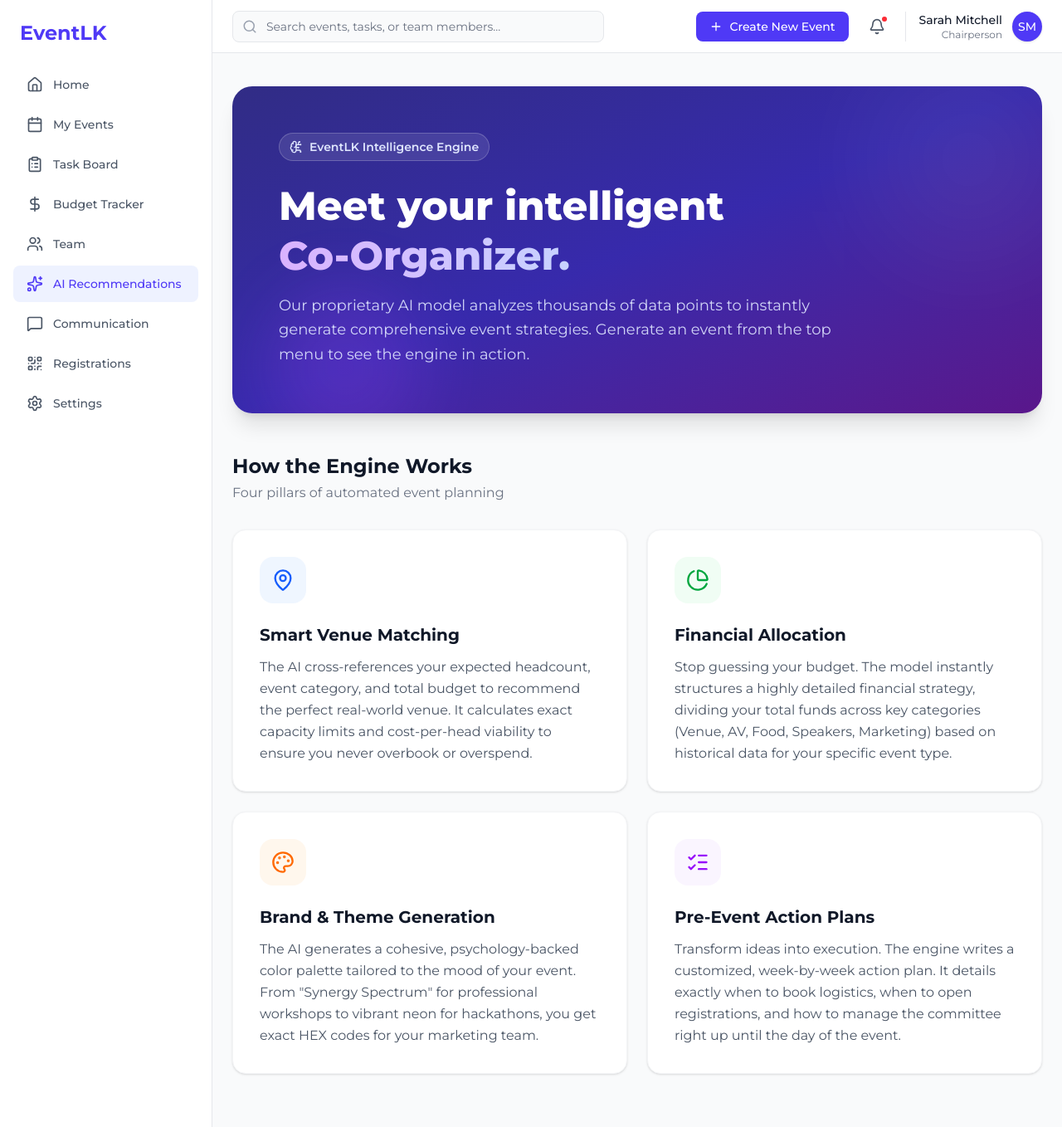
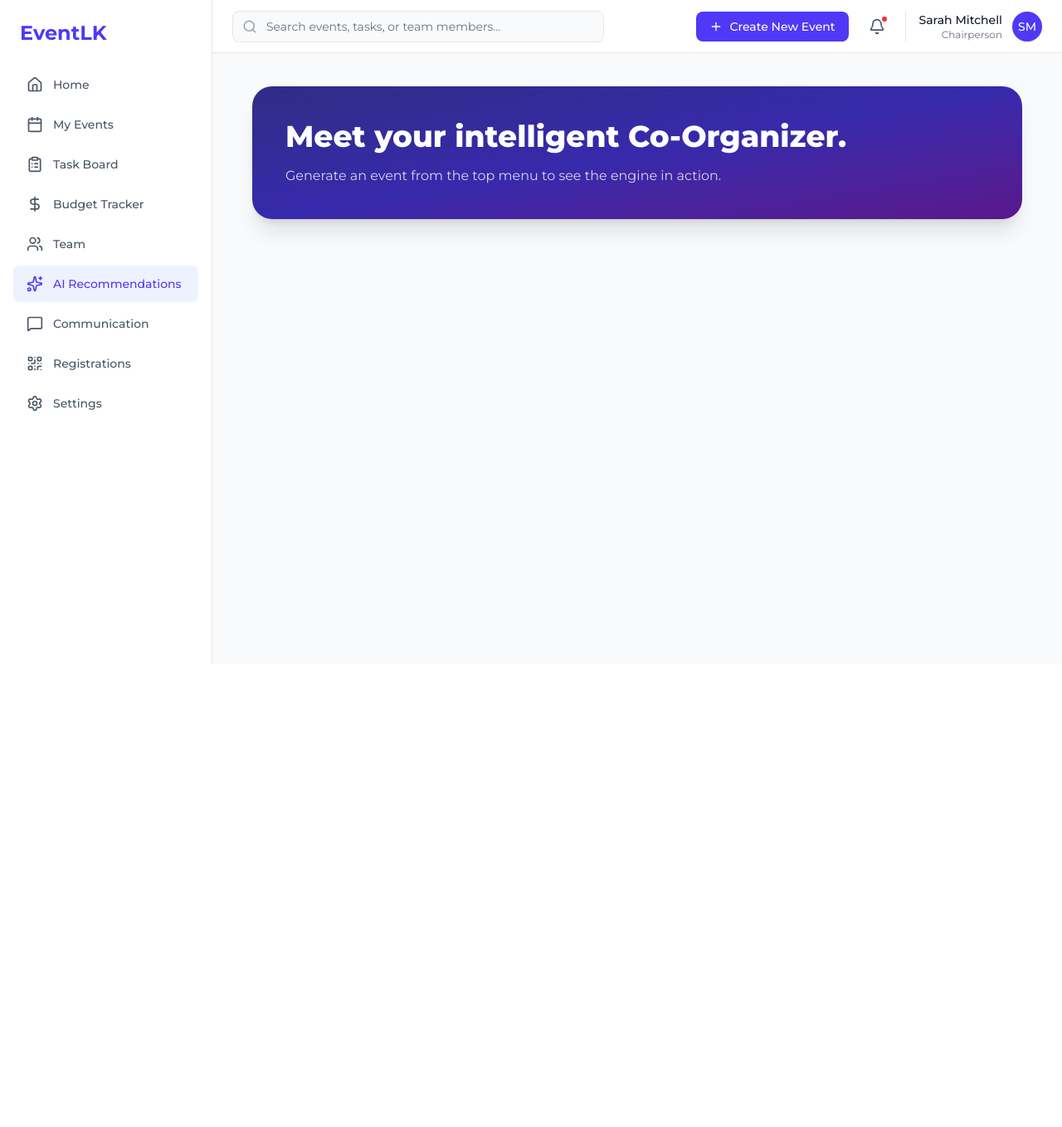
Before and after one commit to muhamed-zumair/Project-Eventlk, a Next.js app in the folder frontend/: page /ai-recommendations in a window 1280 px wide. Shown: the whole page at 83% size. After the commit the page ends 800 px from the top, so only its background shows below. Built offline with nearby package versions, Linux system fonts and the light colour scheme.

Commit message:
implemented ai plan to be flowed from top bar page to ai recommendation page

```diff
--- a/frontend/src/app/(dashboard)/ai-recommendations/page.tsx
+++ b/frontend/src/app/(dashboard)/ai-recommendations/page.tsx
@@ -1,93 +1,156 @@
 "use client";
 
+import React, { useState, useEffect } from 'react';
 import {
   Sparkles, MapPin, PieChart, Palette,
-  ListChecks, BrainCircuit, Zap
+  ListChecks, BrainCircuit, Zap, DollarSign, Check
 } from "lucide-react";
+import { PieChart as ReChart, Pie, Cell, ResponsiveContainer } from 'recharts';
 
 export default function AIRecommendationsPage() {
+  const [draft, setDraft] = useState<any>(null);
+
+  useEffect(() => {
+    const savedDraft = localStorage.getItem("aiDraft");
+    if (savedDraft) {
+      setDraft(JSON.parse(savedDraft));
+    }
+  }, []);
+
+  const handleConfirmEvent = async () => {
+    // Logic to save draft to DB will go here later
+    alert("Draft saved to Database! Event Created.");
+    localStorage.removeItem("aiDraft");
+    window.location.href = "/";
+  };
+
+  const COLORS = ['#3b82f6', '#ef4444', '#10b981', '#a855f7', '#f59e0b', '#06b6d4'];
+
+  // 1. If no draft exists, show the original "How it Works" UI
+  if (!draft) {
     return (
-    <div className="space-y-8 max-w-6xl mx-auto h-full flex flex-col pt-4">
+      <div className="space-y-8 max-w-6xl mx-auto h-full flex flex-col pt-4 px-6">
+        <div className="bg-gradient-to-br from-indigo-900 via-indigo-800 to-purple-900 rounded-3xl p-10 text-white shadow-xl">
+           <h1 className="text-4xl font-extrabold mb-4">Meet your intelligent Co-Organizer.</h1>
+           <p className="opacity-80">Generate an event from the top menu to see the engine in action.</p>
+        </div>
+        {/* ... Rest of your original "How it Works" grid goes here ... */}
+      </div>
+    );
+  }
 
-      {/* Hero Section */}
-      <div className="bg-gradient-to-br from-indigo-900 via-indigo-800 to-purple-900 rounded-3xl p-10 md:p-14 text-white shadow-xl relative overflow-hidden">
-        {/* Abstract background decorations */}
-        <div className="absolute top-0 right-0 -mt-10 -mr-10 w-64 h-64 bg-white opacity-5 rounded-full blur-3xl"></div>
-        <div className="absolute bottom-0 left-10 -mb-10 w-48 h-48 bg-purple-500 opacity-20 rounded-full blur-2xl"></div>
+  // 2. If a draft exists, show the AI Output UI
+  return (
+    <div className="space-y-8 max-w-6xl mx-auto h-full flex flex-col pt-4 px-6 pb-20">
 
-        <div className="relative z-10 max-w-3xl">
-          <div className="inline-flex items-center gap-2 px-3 py-1.5 rounded-full bg-white/10 border border-white/20 text-indigo-100 text-sm font-semibold mb-6 backdrop-blur-sm">
-            <BrainCircuit size={16} /> EventLK Intelligence Engine
+      {/* Header with Title and Budget Summary */}
+      <div className="flex flex-col md:flex-row justify-between items-end gap-4 border-b pb-6">
+        <div>
+          <h1 className="text-3xl font-bold text-gray-900 flex items-center gap-3">
+            <Sparkles className="text-indigo-600" /> AI Event Draft: {draft.title}
+          </h1>
+          <p className="text-gray-500 mt-2">Recommended Strategy for {draft.headcount} attendees</p>
         </div>
-          <h1 className="text-4xl md:text-5xl font-extrabold mb-4 leading-tight">
-            Meet your intelligent <br/>
-            <span className="text-transparent bg-clip-text bg-gradient-to-r from-purple-300 to-indigo-200">
-              Co-Organizer.
-            </span>
-          </h1>
-          <p className="text-indigo-100/90 text-lg leading-relaxed max-w-2xl">
-            Our proprietary AI model analyzes thousands of data points to instantly generate comprehensive event strategies. Generate an event from the top menu to see the engine in action.
-          </p>
+        <div className="bg-indigo-50 px-6 py-3 rounded-2xl border border-indigo-100 text-right">
+          <p className="text-xs font-bold text-indigo-600 uppercase tracking-widest">Total Budget</p>
+          <p className="text-2xl font-black text-gray-900">LKR {draft.totalBudget.toLocaleString()}</p>
         </div>
       </div>
 
-      {/* Title for features */}
-      <div className="pt-4 flex items-center justify-between">
-        <div>
-          <h2 className="text-2xl font-bold text-gray-900">How the Engine Works</h2>
-          <p className="text-gray-500 mt-1">Four pillars of automated event planning</p>
+      <div className="grid grid-cols-1 lg:grid-cols-3 gap-8">
+
+        {/* Left Column: Venue & Budget */}
+        <div className="lg:col-span-2 space-y-8">
+
+          {/* Venue Card */}
+          <div className="bg-white border border-gray-100 rounded-3xl p-8 shadow-sm">
+            <div className="flex items-center gap-3 mb-6">
+              <div className="p-2 bg-blue-50 text-blue-600 rounded-lg"><MapPin size={20} /></div>
+              <h3 className="text-xl font-bold text-gray-900">Recommended Venue</h3>
+            </div>
+            <div className="bg-blue-50/50 p-6 rounded-2xl border border-blue-100">
+              <h4 className="text-2xl font-bold text-blue-900">{draft.venue}</h4>
+              <p className="text-blue-700 mt-1">Capacity optimized for {draft.headcount} people.</p>
             </div>
           </div>
 
-      {/* Core Capabilities Grid */}
-      <div className="grid grid-cols-1 md:grid-cols-2 gap-6 pb-10">
-
-        {/* Capability 1: Venue */}
-        <div className="bg-white border border-gray-100 rounded-2xl p-8 shadow-sm hover:shadow-md transition-shadow group">
-          <div className="w-14 h-14 bg-blue-50 text-blue-600 rounded-2xl flex items-center justify-center mb-6 group-hover:scale-110 transition-transform">
-            <MapPin size={28} />
-          </div>
-          <h3 className="text-xl font-bold text-gray-900 mb-3">Smart Venue Matching</h3>
-          <p className="text-gray-600 leading-relaxed">
-            The AI cross-references your expected headcount, event category, and total budget to recommend the perfect real-world venue. It calculates exact capacity limits and cost-per-head viability to ensure you never overbook or overspend.
-          </p>
+          {/* Budget Allocation List & Chart */}
+          <div className="bg-white border border-gray-100 rounded-3xl p-8 shadow-sm">
+             <div className="flex items-center gap-3 mb-8">
+              <div className="p-2 bg-green-50 text-green-600 rounded-lg"><PieChart size={20} /></div>
+              <h3 className="text-xl font-bold text-gray-900">Suggested Budget Allocation</h3>
             </div>
 
-        {/* Capability 2: Budget */}
-        <div className="bg-white border border-gray-100 rounded-2xl p-8 shadow-sm hover:shadow-md transition-shadow group">
-          <div className="w-14 h-14 bg-green-50 text-green-600 rounded-2xl flex items-center justify-center mb-6 group-hover:scale-110 transition-transform">
-            <PieChart size={28} />
+            <div className="grid grid-cols-1 md:grid-cols-2 gap-8 items-center">
+              <div className="space-y-4">
+                {draft.budgetAllocation.map((item: any, i: number) => (
+                  <div key={i} className="flex justify-between items-center p-3 bg-gray-50 rounded-xl">
+                    <span className="font-medium text-gray-700">{item.name}</span>
+                    <span className="font-bold text-gray-900">LKR {item.value.toLocaleString()}</span>
                   </div>
-          <h3 className="text-xl font-bold text-gray-900 mb-3">Financial Allocation</h3>
-          <p className="text-gray-600 leading-relaxed">
-            Stop guessing your budget. The model instantly structures a highly detailed financial strategy, dividing your total funds across key categories (Venue, AV, Food, Speakers, Marketing) based on historical data for your specific event type.
-          </p>
+                ))}
+              </div>
+              <div className="h-48">
+                <ResponsiveContainer width="100%" height="100%">
+                  <ReChart>
+                    <Pie data={draft.budgetAllocation} innerRadius={60} outerRadius={80} dataKey="value" stroke="none">
+                      {draft.budgetAllocation.map((_:any, i:number) => <Cell key={i} fill={COLORS[i % COLORS.length]} />)}
+                    </Pie>
+                  </ReChart>
+                </ResponsiveContainer>
+              </div>
+            </div>
+          </div>
         </div>
 
-        {/* Capability 3: Branding */}
-        <div className="bg-white border border-gray-100 rounded-2xl p-8 shadow-sm hover:shadow-md transition-shadow group">
-          <div className="w-14 h-14 bg-orange-50 text-orange-500 rounded-2xl flex items-center justify-center mb-6 group-hover:scale-110 transition-transform">
-            <Palette size={28} />
+        {/* Right Column: Theme & Actions */}
+        <div className="space-y-8">
+
+          {/* Theme Card */}
+          <div className="bg-white border border-gray-100 rounded-3xl p-8 shadow-sm">
+            <div className="flex items-center gap-3 mb-6">
+              <div className="p-2 bg-orange-50 text-orange-600 rounded-lg"><Palette size={20} /></div>
+              <h3 className="text-xl font-bold text-gray-900">AI Color Theme</h3>
             </div>
-          <h3 className="text-xl font-bold text-gray-900 mb-3">Brand & Theme Generation</h3>
-          <p className="text-gray-600 leading-relaxed">
-            The AI generates a cohesive, psychology-backed color palette tailored to the mood of your event. From "Synergy Spectrum" for professional workshops to vibrant neon for hackathons, you get exact HEX codes for your marketing team.
-          </p>
+            <p className="font-bold text-gray-800">"{draft.theme.name}"</p>
+            <div className="flex gap-3 mt-4">
+              <div className="w-10 h-10 rounded-full" style={{backgroundColor: draft.theme.primary}}></div>
+              <div className="w-10 h-10 rounded-full" style={{backgroundColor: draft.theme.secondary}}></div>
+              <div className="w-10 h-10 rounded-full" style={{backgroundColor: draft.theme.accent}}></div>
+            </div>
           </div>
 
-        {/* Capability 4: Planning */}
-        <div className="bg-white border border-gray-100 rounded-2xl p-8 shadow-sm hover:shadow-md transition-shadow group">
-          <div className="w-14 h-14 bg-purple-50 text-purple-600 rounded-2xl flex items-center justify-center mb-6 group-hover:scale-110 transition-transform">
-            <ListChecks size={28} />
+          {/* Planning Card */}
+          <div className="bg-white border border-gray-100 rounded-3xl p-8 shadow-sm">
+             <div className="flex items-center gap-3 mb-6">
+              <div className="p-2 bg-purple-50 text-purple-600 rounded-lg"><ListChecks size={20} /></div>
+              <h3 className="text-xl font-bold text-gray-900">Action Plan</h3>
             </div>
-          <h3 className="text-xl font-bold text-gray-900 mb-3">Pre-Event Action Plans</h3>
-          <p className="text-gray-600 leading-relaxed">
-            Transform ideas into execution. The engine writes a customized, week-by-week action plan. It details exactly when to book logistics, when to open registrations, and how to manage the committee right up until the day of the event.
-          </p>
+            <div className="space-y-4">
+              {draft.plan.map((step: string, i: number) => (
+                <div key={i} className="flex gap-3 text-sm text-gray-600">
+                  <Check size={16} className="text-green-500 mt-1 shrink-0" /> {step}
+                </div>
+              ))}
+            </div>
           </div>
 
+          {/* Final Action Button */}
+          <button
+            onClick={handleConfirmEvent}
+            className="w-full bg-indigo-600 text-white py-4 rounded-2xl font-bold shadow-lg hover:bg-indigo-700 transition transform hover:-translate-y-1"
+          >
+            Confirm & Create Event
+          </button>
+
+          <button
+            onClick={() => { localStorage.removeItem("aiDraft"); setDraft(null); }}
+            className="w-full text-gray-400 text-sm hover:text-gray-600"
+          >
+            Discard Draft
+          </button>
         </div>
-
+      </div>
     </div>
   );
 }
```
Also changed, not shown: frontend/src/app/components/Topbar.tsx (+58 -19 lines). Lines whose indentation alone changed are shown as unchanged.
